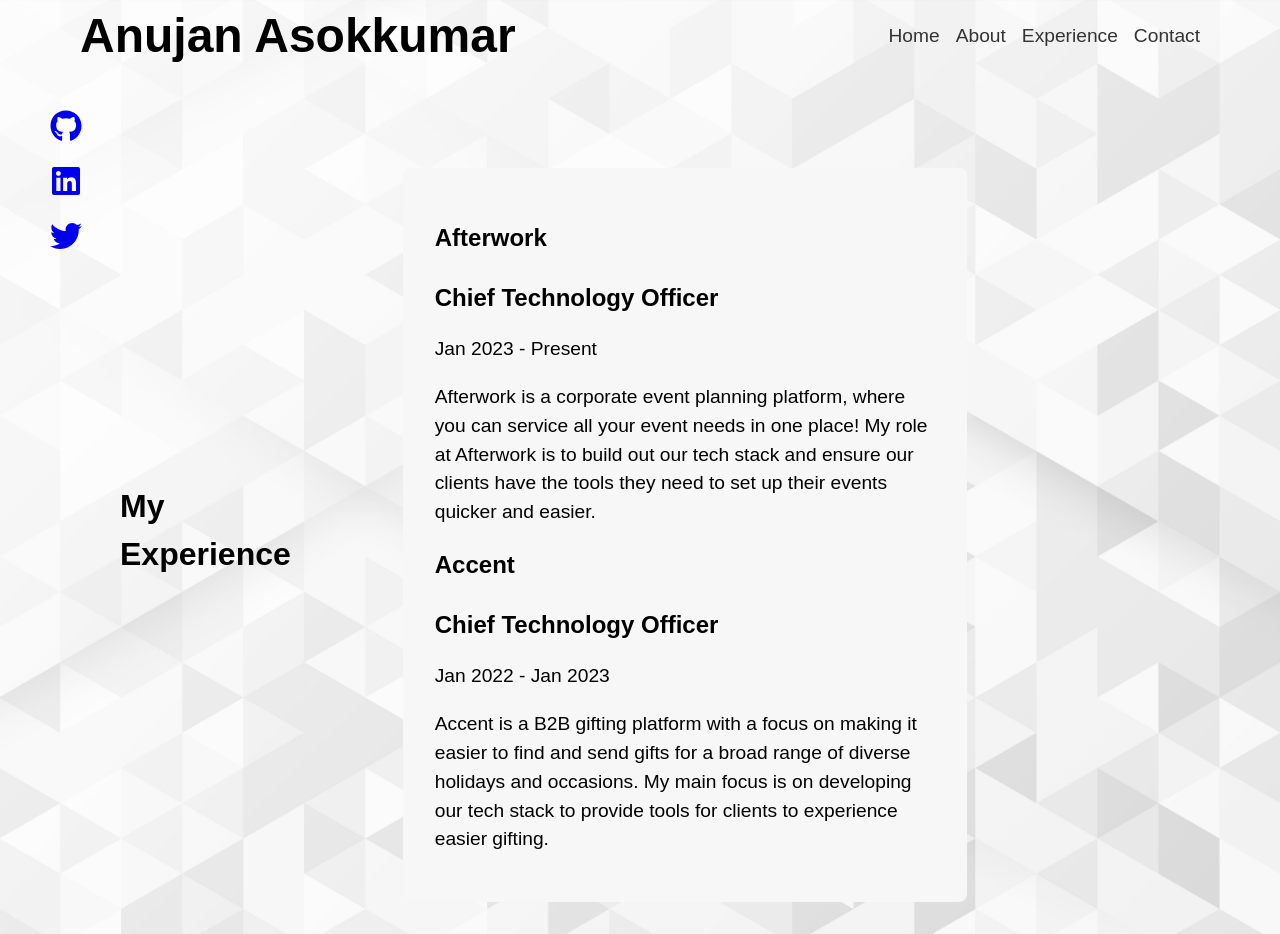
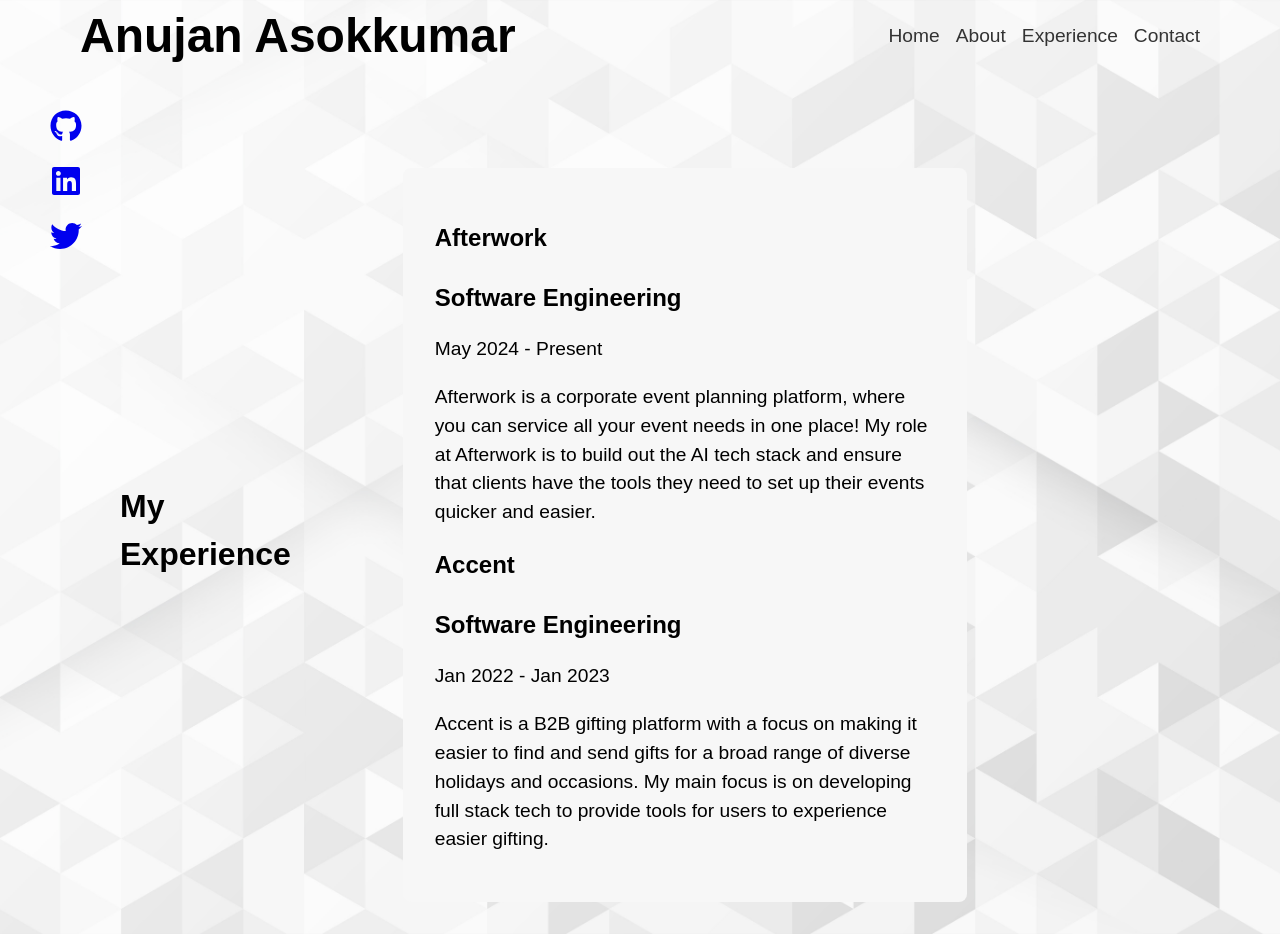
Before and after one commit to AnujanAsok/anujanwebsite, a React (Create React App) app: page /experiences in a window 1280 px wide. Built offline with nearby package versions, Linux system fonts and the light colour scheme.

Commit message:
Update Experience.js

```diff
--- a/src/Experience.js
+++ b/src/Experience.js
@@ -5,17 +5,17 @@
   const experience = [
     {
       company: "Afterwork",
-      position: "Chief Technology Officer",
-      duration: "Jan 2023 - Present",
+      position: "Software Engineering",
+      duration: "May 2024 - Present",
       description:
-        "Afterwork is a corporate event planning platform, where you can service all your event needs in one place! My role at Afterwork is to build out our tech stack and ensure our clients have the tools they need to set up their events quicker and easier.",
+        "Afterwork is a corporate event planning platform, where you can service all your event needs in one place! My role at Afterwork is to build out the AI tech stack and ensure that clients have the tools they need to set up their events quicker and easier.",
     },
     {
       company: "Accent",
-      position: "Chief Technology Officer",
+      position: "Software Engineering",
       duration: "Jan 2022 - Jan 2023",
       description:
-        "Accent is a B2B gifting platform with a focus on making it easier to find and send gifts for a broad range of diverse holidays and occasions. My main focus is on developing our tech stack to provide tools for clients to experience easier gifting.",
+        "Accent is a B2B gifting platform with a focus on making it easier to find and send gifts for a broad range of diverse holidays and occasions. My main focus is on developing full stack tech to provide tools for users to experience easier gifting.",
     },
   ];
   return (
```
